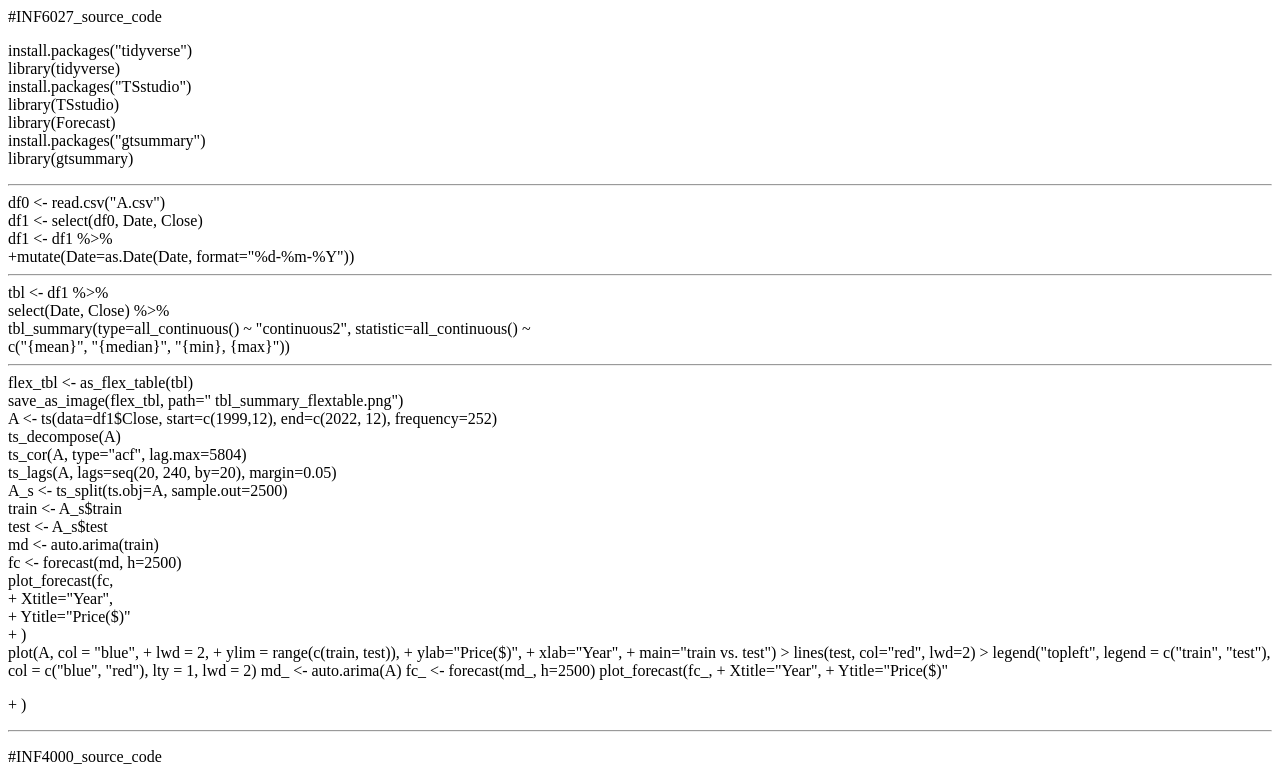
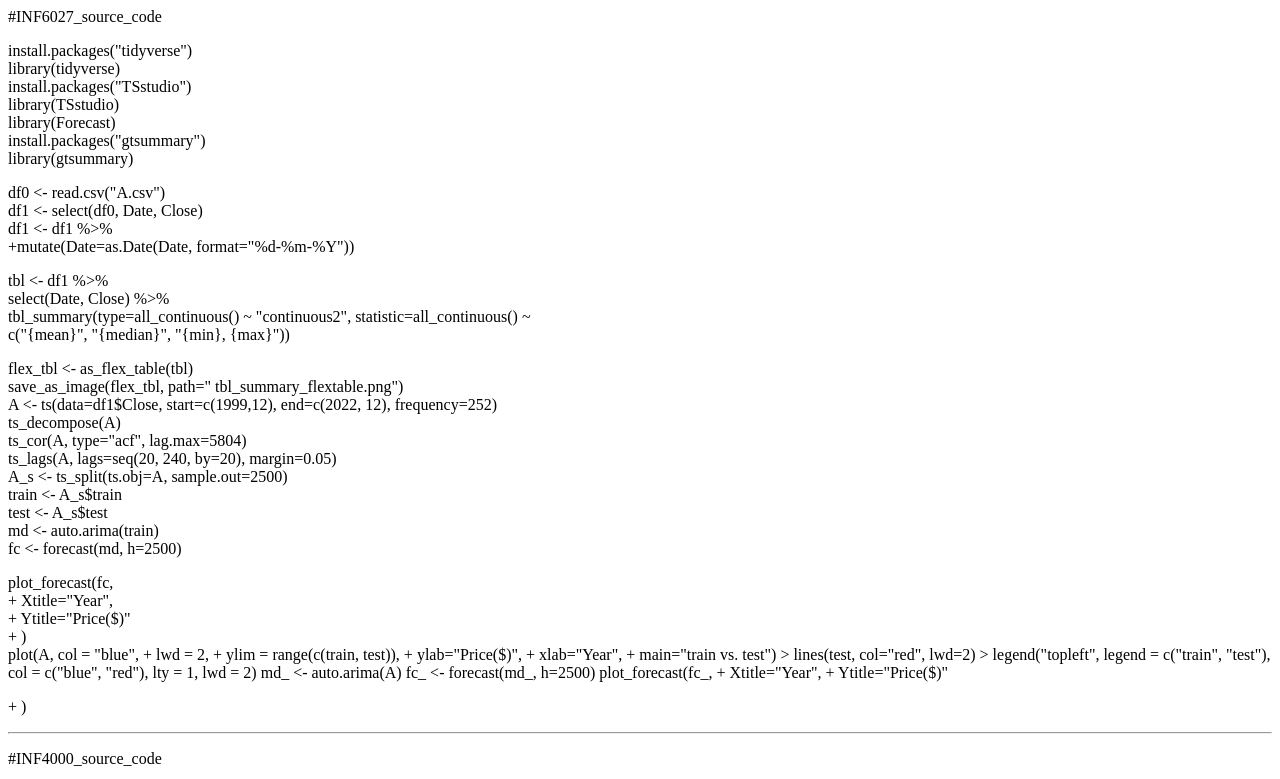
Before and after one commit to hiroyuki686/practice, a plain HTML site: page index.html in a window 1280 px wide. Shown: the top 779 px of the page. Drawn offline with Linux system fonts and the light colour scheme.

Commit message:
Update index.html

```diff
--- a/index.html
+++ b/index.html
@@ -1,4 +1,4 @@
-<p>#INF6027_source_code<p/>
+<p>#INF6027_source_code</p>
 install.packages("tidyverse")<br>
 library(tidyverse)<br>
 install.packages("TSstudio")<br>
@@ -6,17 +6,19 @@ library(TSstudio)<br>
 library(Forecast)<br>
 install.packages("gtsummary")<br>
 library(gtsummary)<br>
-<hr>
+<p>
 df0 <- read.csv("A.csv")<br>
 df1 <- select(df0, Date, Close)<br>
 df1 <- df1 %>%<br>
 +mutate(Date=as.Date(Date, format="%d-%m-%Y"))<br>
-<hr>
+</p>
+<p>
 tbl <- df1 %>%<br>
 select(Date, Close) %>%<br>
 tbl_summary(type=all_continuous() ~ "continuous2", statistic=all_continuous() ~<br>
 c("{mean}", "{median}", "{min}, {max}"))<br>
-<hr>
+</p>
+<p>
 flex_tbl <- as_flex_table(tbl)<br>
 save_as_image(flex_tbl, path=" tbl_summary_flextable.png")<br>
 A <- ts(data=df1$Close, start=c(1999,12), end=c(2022, 12), frequency=252)<br>
@@ -28,6 +30,7 @@ train <- A_s$train<br>
 test <- A_s$test<br>
 md <- auto.arima(train)<br>
 fc <- forecast(md, h=2500)<br>
+</p>
 plot_forecast(fc,<br>
 + Xtitle="Year",<br>
 + Ytitle="Price($)"<br>
```
